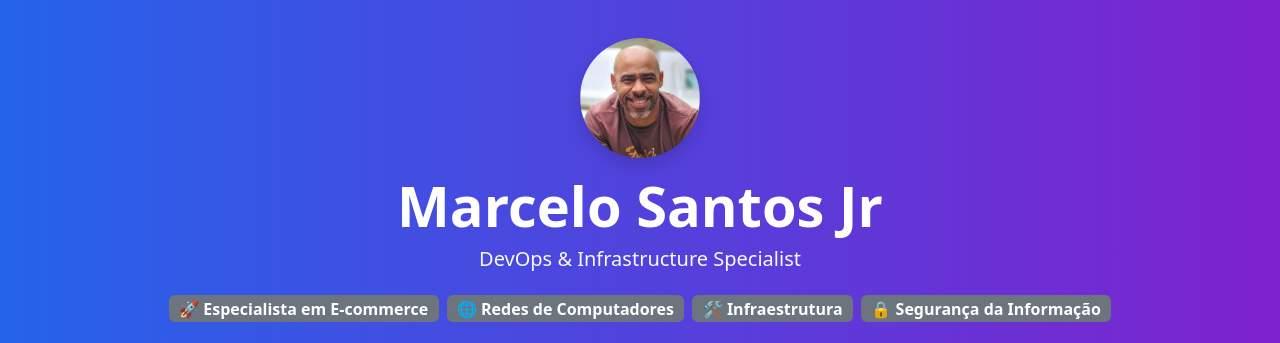
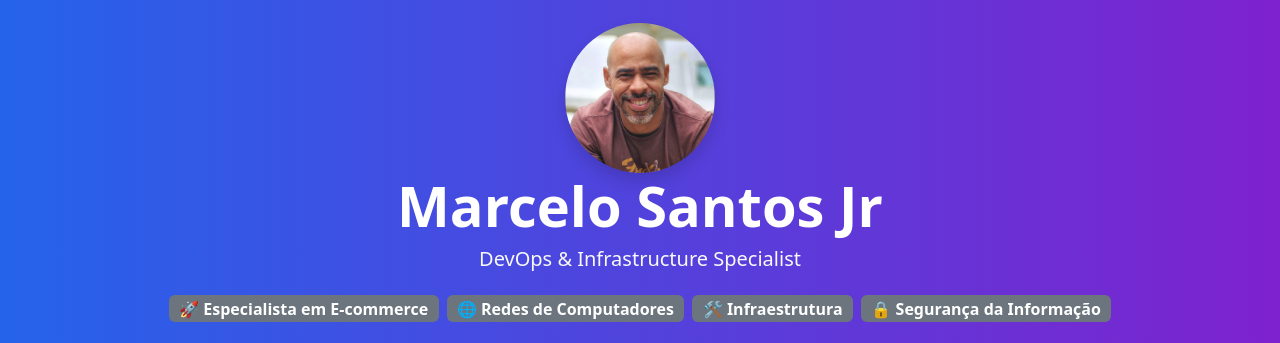
Before and after one commit to marcelosantosjr/Portifolio, a plain HTML site: page index.html in a window 1280 px wide. Shown: the top 343 px of the page. Drawn offline with nearby package versions, Linux system fonts and the light colour scheme.

Commit message:
corrigindo2

```diff
--- a/index.html
+++ b/index.html
@@ -13,7 +13,7 @@
 <!-- Header / Hero -->
 <section class="py-5 text-white text-center bg-gradient">
   <div class="icon-circle mb-4">
-  <img src="fotos/marcelo.jpg" alt="Foto de Marcelo Santos Jr" class="rounded-circle shadow" style="width: 120px; height: 120px; object-fit: cover;">
+  <img src="fotos/marcelo.jpg" alt="Foto de Marcelo Santos Jr" class="rounded-circle shadow" style="width: 150px; height: 150px; object-fit: cover;">
 </div>
     <h1 class="display-4 fw-bold">Marcelo Santos Jr</h1>
     <h2 class="lead text-light">DevOps & Infrastructure Specialist</h2>
```
